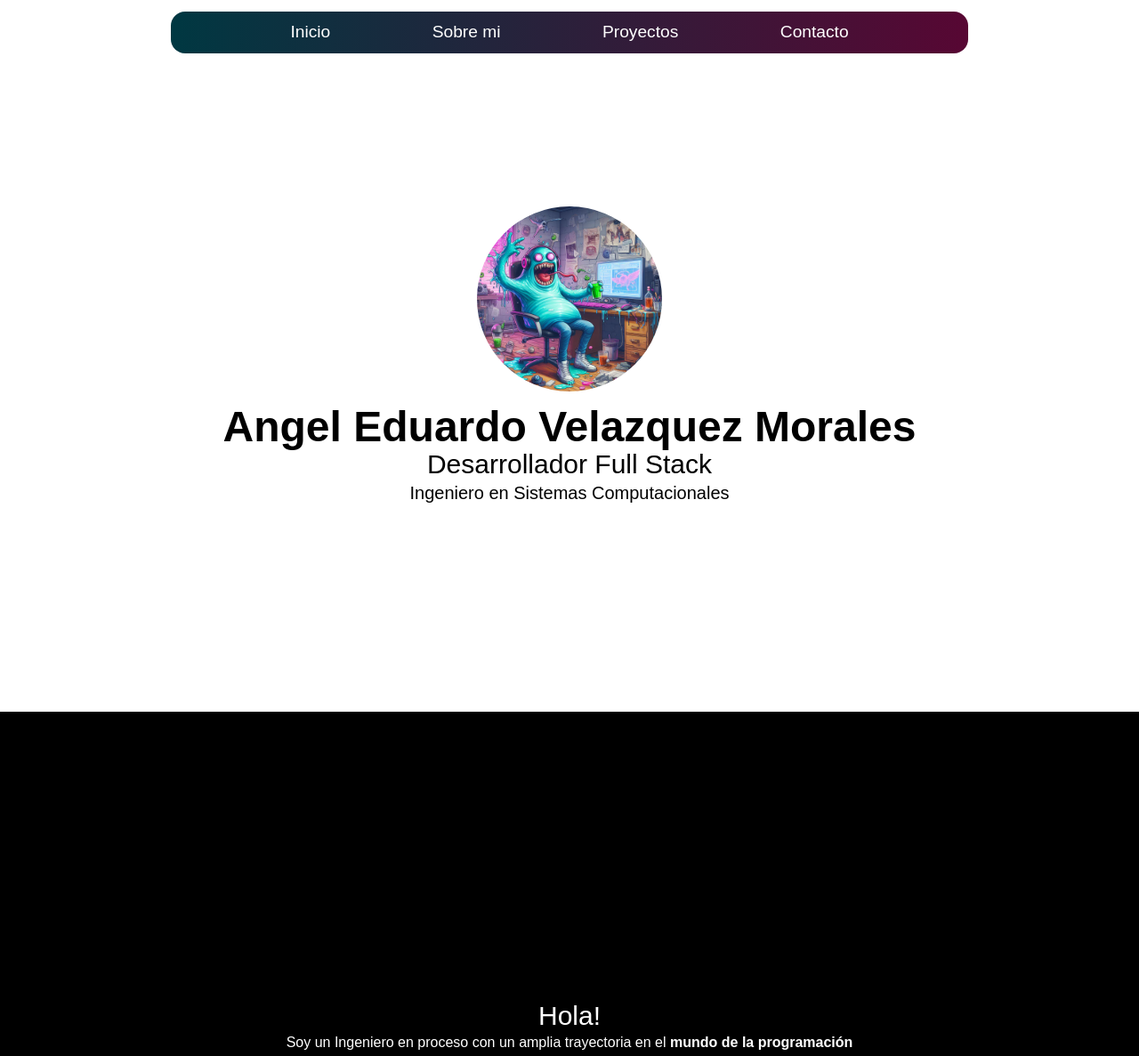
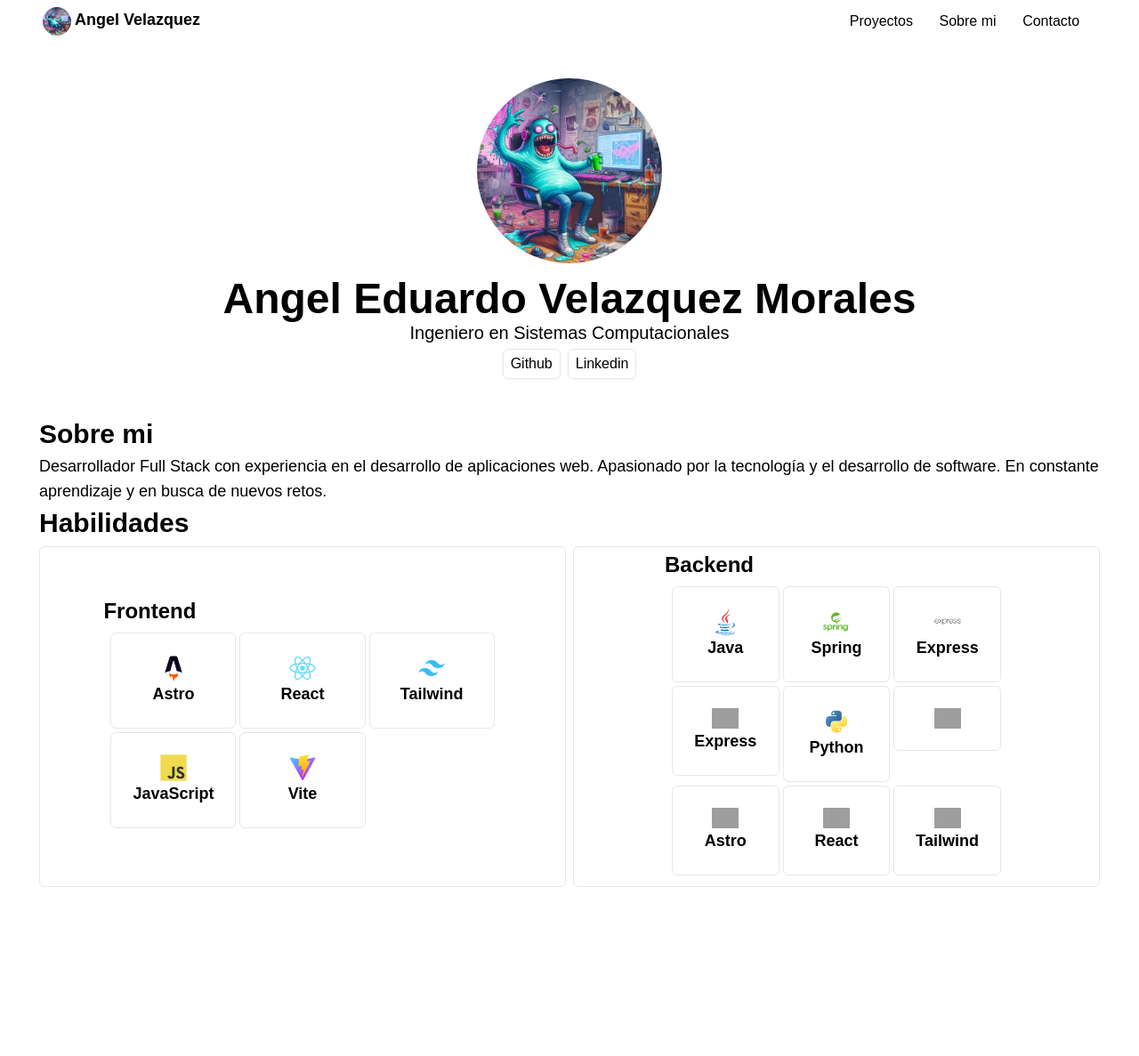
Before and after one commit to KrazyLemon/KrazyLemon, an Astro site: page / in a window 1280 px wide. Shown: the top 1187 px of the page at 89% size. After the commit the page ends 1041 px from the top, so only its background shows below. Built offline with nearby package versions, Linux system fonts and the light colour scheme; Astro itself is replaced by a stand-in of ours; grey boxes are pictures that could not be loaded.

Commit message:
Cambios al layout y agregando svg

```diff
--- /dev/null
+++ b/src/components/Button.astro
@@ -0,0 +1,6 @@
+---
+const {title,link} = Astro.props;
+---
+<a href={link} class="m-1 px-2 py-1 font-medium border rounded-md shadow-sm hover:bg-gray-600 hover:text-white">
+    {title}
+</a>
--- a/src/components/Card.astro
+++ b/src/components/Card.astro
@@ -1,3 +1,8 @@
 ---
-const { title,srcImg,description} = Astro.props;
+const { title,img} = Astro.props;
 ---
+
+<div class="flex flex-col justify-center items-center border rounded-md p-6">
+    <img src={img} alt="logo" width="30px" height="30px" >
+    <h1 class="text-lg">{title}</h1>
+</div>
--- a/src/components/Header.astro
+++ b/src/components/Header.astro
@@ -1,48 +1,14 @@
 ---
 
 ---
-    <nav>
-        <ul>
-            <li><a href="/">Inicio</a></li>
-            <li><a href="/about">Sobre mi</a></li>
-            <li><a href="/proyects">Proyectos</a></li>
-            <li><a href="/contact">Contacto</a></li>
+    <nav class="flex  justify-between p-2">
+        <div class="basis-1/4 flex">
+            <img alt="Logo" class="rounded-full w-8 h-8" src="avatar.jpeg"></img>
+            <h1 class="mx-1 font-bold text-lg">Angel Velazquez</h1>
+        </div>
+        <ul class="basis-1/4 flex justify-around p-1">
+            <li class="mx-2 font-medium"><a class="hover:text-cyan-400" href="/proyects">Proyectos</a></li>
+            <li class="mx-2 font-medium"><a class="hover:text-cyan-400" href="/about">Sobre mi</a></li>
+            <li class="mx-2 font-medium"><a class="hover:text-cyan-400" href="/contact">Contacto</a></li>
         </ul>
     </nav>
-
-<style>
-    nav{
-        /*  Position    */
-        z-index: 1000;
-        width: 70%;
-        margin-top: 1%;
-        margin-left: 15%;
-        padding: 0%;
-        /*  Style   */
-        color: rgb(255,255,255);
-        font-size: 1.2rem;
-
-        /*background: rgb(1,127,150);*/
-        background: linear-gradient(90deg, rgb(0, 56, 66) 0%, rgba(87,7,51,1) 100%);
-        border-radius: 1rem;
-        backdrop-filter: blur(10px);
-        position: fixed;
-
-    }
-    nav ul{
-        display: flex;
-        justify-content: space-between;
-        list-style: none;
-        width: 100%;
-        padding: 1% 15%;
-    }
-
-    nav ul li a:hover{
-        text-decoration: underline;
-
-    }
-</style>
-
-<script>
-
-</script>
--- a/src/components/Info.astro
+++ /dev/null
@@ -1,21 +0,0 @@
----
-import Card from '../components/Card.astro'
----
-<section class="flex flex-col justify-center items-center h-screen w-100 bg-white text-black">
-    <img class="rounded-full mb-4 w-52 h-52" src="/avatar.jpeg" alt="" srcset="">
-    <h1 class="text-5xl font-semibold">Angel Eduardo Velazquez Morales</h1>
-    <h2 class="text-3xl font-normal">Desarrollador Full Stack</h2>
-    <h5 class="text-xl font-light">Ingeniero en Sistemas Computacionales</h5>
-</section>
-<section class="flex flex-col justify-center items-center h-screen w-100 bg-black text-white">
-    <h1 class="text-3xl font-normal">Hola!</h1>
-    <p>Soy un Ingeniero en proceso con un amplia trayectoria en el <strong>mundo de la programación</strong> </p>
-    <p>Me gusta aprender cosas nuevas y estar en constante crecimiento</p>
-    <div>
-        <h1 class="text-3xl font-normal pt-8">Tecnologias</h1>
-    </div>
-</section>
-
-<style>
-
-</style>
--- a/src/layouts/Layout.astro
+++ b/src/layouts/Layout.astro
@@ -5,11 +5,11 @@ interface Props {
 const { title } = Astro.props;
 
 import Header from '../components/Header.astro';
-import Info from '../components/Info.astro';
+import Button from '../components/Button.astro';
+import Card from '../components/Card.astro';
+
 import '@fontsource-variable/quicksand';
 ---
-
-
 
 <!doctype html>
 <html lang="es">
@@ -23,18 +23,69 @@ import '@fontsource-variable/quicksand';
 	</head>
 	<body>
 		<Header />
-		<Info />
-		<slot />
+		<section class="flex flex-col justify-center items-center mt-10 ">
+			<img class="rounded-full mb-4 w-52 h-52" src="/avatar.jpeg" alt="" srcset="">
+			<h1 class="text-5xl font-semibold">Angel Eduardo Velazquez Morales</h1>
+			<!-- <h2 class="text-3xl font-normal">Desarrollador Full Stack</h2> -->
+			<h5 class="text-xl font-light">Ingeniero en Sistemas Computacionales</h5>
+			<div class="flex">
+				<Button title="Github" link="https://github.com/KrazyLemon" />
+				<Button title="Linkedin" link="https://www.linkedin.com/in/angel-eduardo-velazquez-morales/" />
+			</div>
+		</section>
+		<section class="mt-10">
+			<h2 class="text-3xl font-semibold m-1">Sobre mi</h2>
+			<p class="text-lg font-light m-1">
+				Desarrollador Full Stack con experiencia en el desarrollo de aplicaciones web.
+				Apasionado por la tecnología y el desarrollo de software.
+				En constante aprendizaje y en busca de nuevos retos.
+			</p>
+			<h2 class="text-3xl font-semibold m-1 ">Habilidades</h2>
+			<div class="flex">
+				<div class="basis-1/2 flex flex-col justify-center align-middle items-center border rounded-md m-1">
+					<h3 class="text-2xl font-semibold m-1">Frontend</h2>
+					<ul class="m-2 grid grid-cols-3 gap-1">
+
+						<li><Card title="Astro" img="/svg/front/astro.svg" /></li>
+						<li><Card title="React" img="/svg/front/react.svg" /></li>
+						<li><Card title="Tailwind" img="/svg/front/tw.svg" /></li>
+
+						<li><Card title="JavaScript" img="/svg/front/js.svg" /></li>
+						<li><Card title="Vite" img="/svg/front/vite.svg" /></li>
+						<!-- <li><Card title="Tailwind" img="/svg/front/tw.svg" /></li> -->
+
+						<!-- <li><Card title="Astro" img="/svg/front/astro.svg" /></li>
+						<li><Card title="React" img="/svg/front/react.svg" /></li>
+						<li><Card title="Tailwind" img="/svg/front/tw.svg" /></li> -->
+					</ul>
+				</div>
+				<div class="basis-1/2 flex flex-col justify-center align-middle items-center border rounded-md m-1">
+					<h3 class="text-2xl font-semibold m-1">Backend</h2>
+						<ul class="m-2 grid grid-cols-3 gap-1">
+
+							<li><Card title="Java" img="/svg/back/java.svg" /></li>
+							<li><Card title="Spring" img="/svg/back/spring.svg" /></li>
+							<li><Card title="Express" img="/svg/back/ex.svg" /></li>
+
+							<li><Card title="Express" img="/svg/back/js.svg" /></li>
+							<li><Card title="Python" img="/svg/back/py.svg" /></li>
+							<li><Card title="" img="/svg/back/tw.svg" /></li>
+
+							<li><Card title="Astro" img="/svg/back/astro.svg" /></li>
+							<li><Card title="React" img="/svg/back/react.svg" /></li>
+							<li><Card title="Tailwind" img="/svg/back/tw.svg" /></li>
+						</ul>
+				</div>
+			</div>
+		</section>
+		<div class="pt-10"></div>
 	</body>
 </html>
 <style is:global >
-
-
 	body{
-		background: #000;
-		color: #000;
 		font-family: 'Quicksand Variable', sans-serif;
-		/* max-width: 1200px; */
+		max-width: 1200px;
+		margin: auto;
+		padding: 0%;
 	}
-
 </style>
```
Also changed, not shown: public/aboutback.jpeg (deleted), public/avatar2.jpeg (deleted), public/favicon.svg (deleted), public/nosexd.jpeg (deleted), public/svg/back/ex.svg (added), public/svg/back/java.svg (added), public/svg/back/py.svg (added), public/svg/back/spring.svg (added), public/svg/front/astro.svg (added), public/svg/front/js.svg (added), public/svg/front/react.svg (added), public/svg/front/tw.svg (added), public/svg/front/vite.svg (added).
